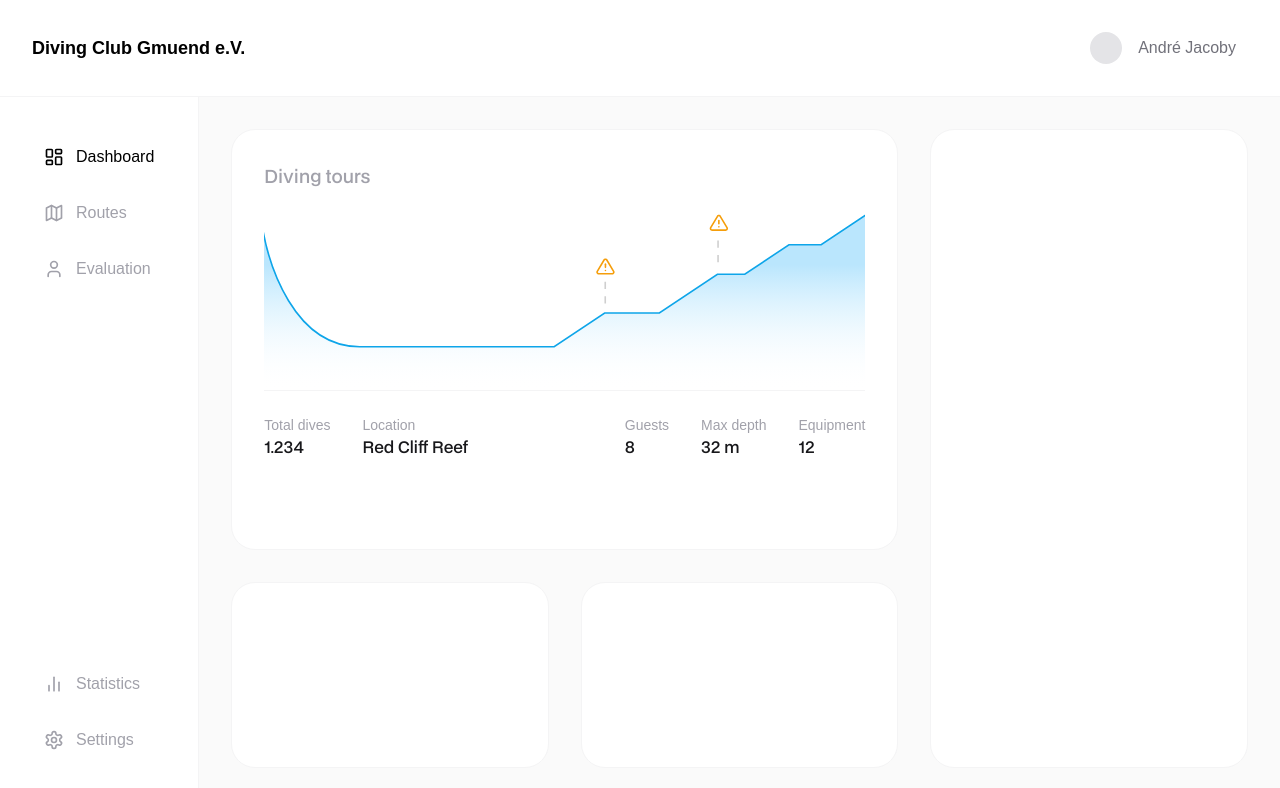
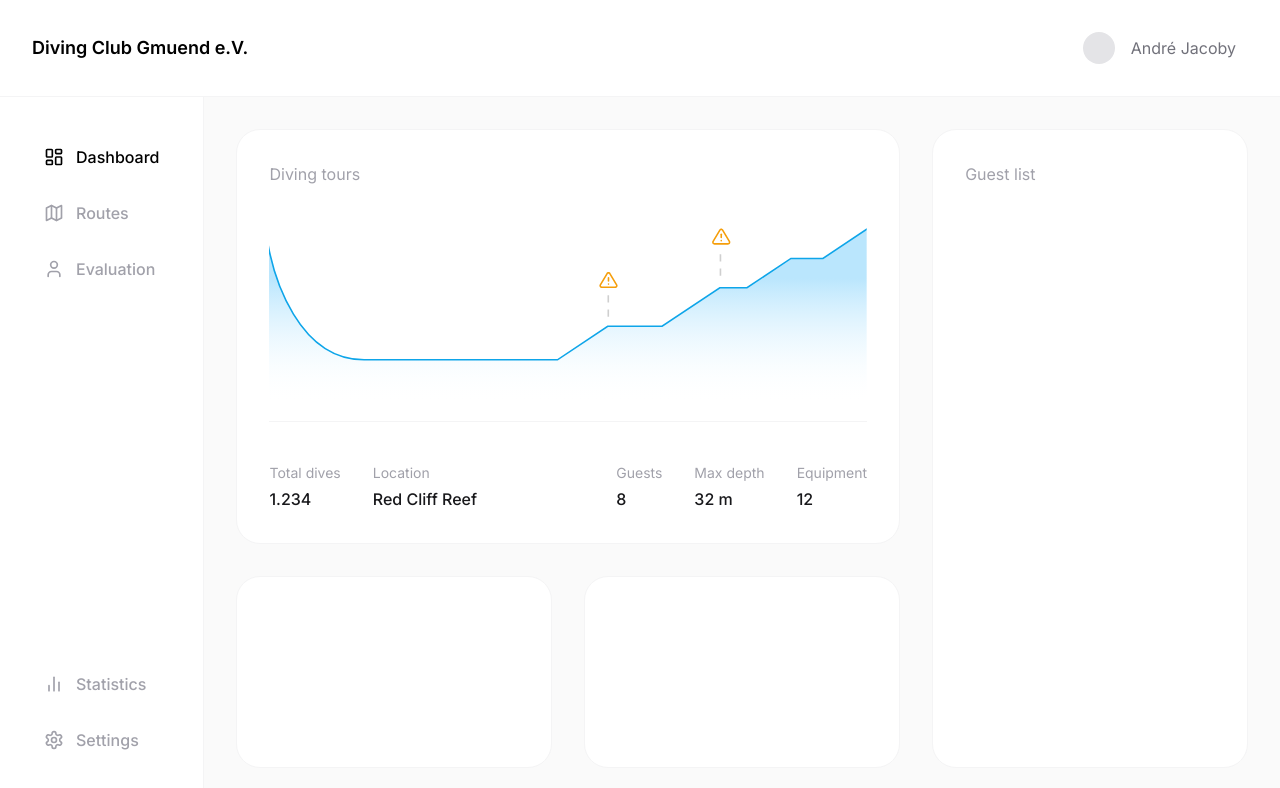
Before and after one commit to floriandwt/Dive, a Next.js app in the folder dive/: page / in a window 1280 px wide. Shown: the top 788 px of the page. Built offline with nearby package versions, Linux system fonts and the light colour scheme; a web font is replaced by a local one.

Commit message:
Some adjustments

```diff
--- a/dive/src/components/Sidebar.js
+++ b/dive/src/components/Sidebar.js
@@ -4,7 +4,7 @@ import * as Icon from "lucide-react";
 function Sidebar({ currentTab, setCurrentTab }) {
   return (
     <div className="px-8 h-full border-r border-r-zinc-100 py-10 flex flex-col justify-between gap-4 text-zinc-400">
-      <div className="flex flex-col gap-4">
+      <div className="flex flex-col gap-4 font-medium">
         <Link
           href="#"
           className={"px-3 py-2 hover:bg-zinc-100 transition-all cursor-pointer rounded-md flex items-center gap-3 " + (currentTab === "Dashboard" && "text-black")}
@@ -30,7 +30,7 @@ function Sidebar({ currentTab, setCurrentTab }) {
           Evaluation
         </Link>
       </div>
-      <div className="flex flex-col gap-4">
+      <div className="flex flex-col gap-4 font-medium">
       <Link
           href="#"
           className={"px-3 py-2 hover:bg-zinc-100 transition-all cursor-pointer rounded-md flex items-center gap-3 " + (currentTab === "Statistics" && "text-black")}
--- a/dive/src/pages/_app.js
+++ b/dive/src/pages/_app.js
@@ -1,5 +1,6 @@
 import "@/styles/globals.css";
 import localFont from 'next/font/local'
+import { Inter } from 'next/font/google'
 
 const BDO = localFont({
   src: [
@@ -27,9 +28,15 @@ const BDO = localFont({
   variable: "--font-bdo",
 });
 
+const InterFont = Inter({
+  weights: [400, 500, 600, 700],
+  subsets: ["latin-ext"],
+  variable: "--font-inter",
+});
+
 export default function App({ Component, pageProps }) {
   return (
-    <div className={BDO.className}>
+    <div className={InterFont.className}>
       <Component {...pageProps} />
     </div>
   );
--- a/dive/src/pages/index.js
+++ b/dive/src/pages/index.js
@@ -28,9 +28,9 @@ const Home = () => {
         <Sidebar currentTab={currentTab} setCurrentTab={setCurrentTab} />
         <div className="h-full w-full bg-zinc-50 p-8">
           {currentTab === "Dashboard" && (
-            <div className="grid grid-cols-3 gap-8 h-full">
-              <div className="col-span-2 bg-white border border-zinc-100 p-8 rounded-3xl">
-                <p className="text-zinc-400 text-lg font-medium">
+            <div className="grid grid-cols-3 gap-8 h-full grid-rows-3">
+              <div className="col-span-2 bg-white border border-zinc-100 p-8 rounded-3xl row-span-2 flex flex-col justify-between">
+                <p className="text-zinc-400">
                   Diving tours
                 </p>
                 <div className="w-full">
@@ -124,11 +124,11 @@ const Home = () => {
                 <div className="mb-6 h-[1px] bg-zinc-100 w-full" />
                 <div className="flex gap-4 justify-between w-full items-center">
                   <div className="flex gap-8 items-center">
-                    <div className="flex flex-col">
+                    <div className="flex flex-col gap-1">
                       <p className="text-zinc-400 text-sm">Total dives</p>
                       <p className="text-zinc-900 font-medium">1.234</p>
                     </div>
-                    <div className="flex flex-col">
+                    <div className="flex flex-col gap-1">
                       <p className="text-zinc-400 text-sm">Location</p>
                       <p className="text-zinc-900 font-medium">
                         Red Cliff Reef
@@ -136,23 +136,32 @@ const Home = () => {
                     </div>
                   </div>
                   <div className="flex gap-8 items-center">
-                    <div className="flex flex-col">
+                    <div className="flex flex-col gap-1">
                       <p className="text-zinc-400 text-sm">Guests</p>
                       <p className="text-zinc-900 font-medium">8</p>
                     </div>
-                    <div className="flex flex-col">
+                    <div className="flex flex-col gap-1">
                       <p className="text-zinc-400 text-sm">Max depth</p>
                       <p className="text-zinc-900 font-medium">32 m</p>
                     </div>
-                    <div className="flex flex-col">
+                    <div className="flex flex-col gap-1">
                       <p className="text-zinc-400 text-sm">Equipment</p>
                       <p className="text-zinc-900 font-medium">12</p>
                     </div>
                   </div>
                 </div>
               </div>
-              <div className="bg-white border row-span-2 border-zinc-100 p-8 rounded-3xl"></div>
-              <div className="bg-white border border-zinc-100 p-8 rounded-3xl"></div>
+              <div className="bg-white border border-zinc-100 p-8 rounded-3xl row-span-3">
+                <p className="text-zinc-400">
+                  Guest list
+                </p>
+                <div className="flex flex-col gap-4">
+                  <div>
+
+                  </div>
+                </div>
+              </div>
+              <div className="bg-white border border-zinc-100 p-8 rounded-3xl grid"></div>
               <div className="bg-white border border-zinc-100 p-8 rounded-3xl min-h-[128px]"></div>
             </div>
           )}
```
